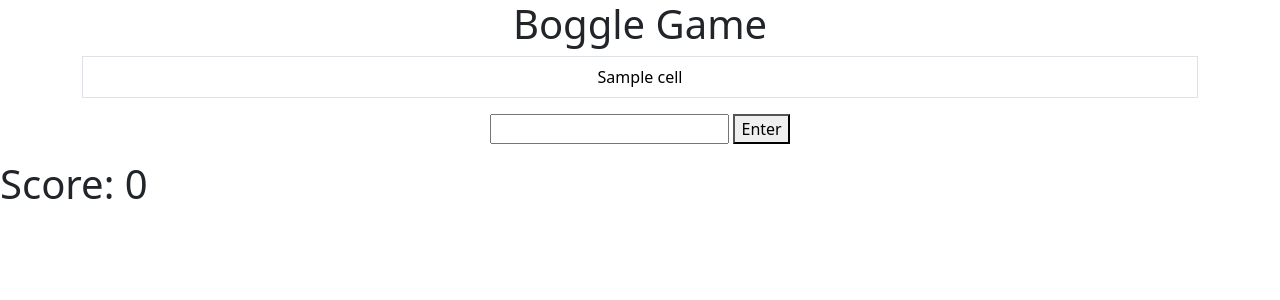
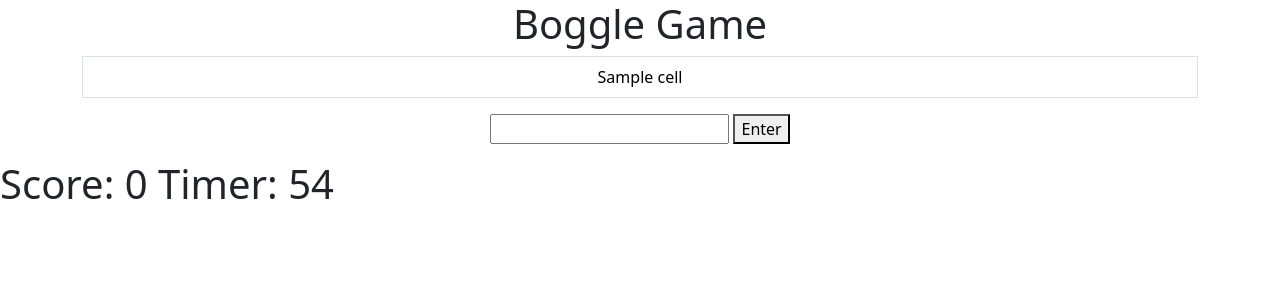
Before and after one commit to EMSAGER/Boggle, a Flask app: template templates/index.html in a window 1280 px wide. Shown: the top 300 px of the page. Run offline with Flask 3, Linux system fonts and the light colour scheme; the template is opened without the code that fills it: most values are stand-ins (such as "Sample title", 1, 10 or a date in 2020); parts of the project's set-up code (start-up, migrations or seed data) failed here and were passed over; some libraries are stand-ins or nearby versions.

Commit message:
timer tests added

```diff
--- a/static/boggle.js
+++ b/static/boggle.js
@@ -2,11 +2,17 @@
 class BoggleGame {
     /* make a new game at this DOM id */
 
-    constructor(boardId) {
+    constructor(boardId, secs=60) {
       this.words = new Set();
       this.board = $("#" + boardId);
         // post a score
       this.score = 0;
+        //add a timer
+      this.secs = secs;
+      this.showTimer();
+
+      //show visual passage of time
+      this.timer = setInterval(this.passage.bind(this),1000);
 
       $(".add-word", this.board).on("submit", this.handleSubmit.bind(this));
     }
@@ -64,4 +70,26 @@ class BoggleGame {
 
       $word.val("").focus();
     }
+    //Timer--
+    showTimer(){
+      $(".timer", this.board).text(this.secs);
+    }
+
+    //show the passage of time in increments of one second visually on the game
+    async passage(){
+      this.secs -=1;
+      this.showTimer();
+      //NEED TO STOP TIMER AT O
+      if(this.secs === 0){
+        clearInterval(this.timer);
+        await this.finalScore();
+      }
+    }
+
+    //end of game - final score
+    async finalScore(){
+      $(".add-word", this.board).hide();
+      $(".STBOARD", this.board).hide();
+      this.showStatus(`your final score is: ${this.score}`);
+    }
   }
--- a/templates/index.html
+++ b/templates/index.html
@@ -38,8 +38,12 @@
 
         </ul>
       </div>
-      <p class=" display-6">
+      <p class=" display-6 STBOARD">
         Score: <b class="score">0</b>
+        Timer: <b class="timer">60</b>
+      </p>
+      <p >
+
       </p>
 
 
--- a/test.py
+++ b/test.py
@@ -23,6 +23,8 @@ class FlaskTests(TestCase):
                 #1. ALWAYS TEST status code first
             self.assertEqual(res.status_code, 200)
             self.assertIn('board', session)
+            self.assertIn(b'Score:', res.data)
+            self.assertIn(b'Timer:', res.data)
 
     def test_valid_word(self):
         """testing the check_word path by changing the session template --testing valid word"""
@@ -50,7 +52,7 @@ class FlaskTests(TestCase):
         res = self.client.get('/check-word?word=potato')
         self.assertEqual(res.json['result'], 'not-on-board')
 
-    def test_not_word(self):
+    def test_not_english_word(self):
         """testing the check_word path by testing a non English word"""
         with self.client as client:
             with client.session_transaction() as change:
```
